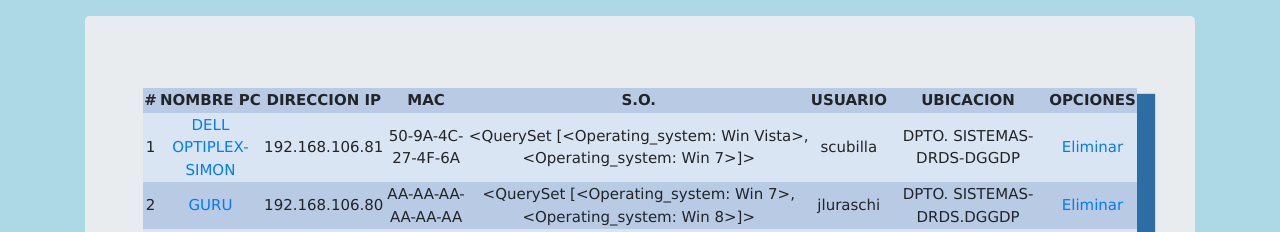
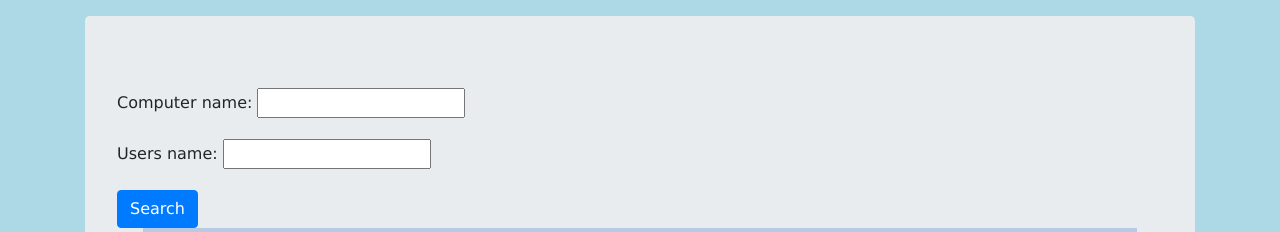
Before and after one commit to scubilla/inventario, a Django app: template templates/list_computer.html in a window 1280 px wide. Shown: the part 56-288 px from the top of the page. Run offline with Django 3.2, Linux system fonts and the light colour scheme; the template is opened without the code that fills it: values that come from a table or form of the project are taken from there, others are empty; data comes from the database, SQL or seed files in the repository; both versions use the stored data as it was after the commit; some libraries are stand-ins or nearby versions.

Commit message:
24-LINKING TABLES & MULTI-CHOICE FIELD_new

```diff
--- a/compuapp/forms.py
+++ b/compuapp/forms.py
@@ -3,5 +3,21 @@ from .models import Computer
 
 class ComputerForm(forms.ModelForm):
    class Meta:
-     model = Computer
-     fields = ['computer_name', 'IP_address', 'MAC_address','operating_system', 'users_name', 'location', 'purchase_date']
+        model = Computer
+        fields = ['computer_name', 'IP_address', 'MAC_address','operating_system', 'users_name', 'location', 'purchase_date']
+
+   def clean_computer_name(self):  # Validates the Computer Name Field
+       computer_name = self.cleaned_data.get('computer_name')
+       if (computer_name == ""):
+           raise forms.ValidationError('Este campo no puede quedar vacio.')
+
+       for instance in Computer.objects.all():
+           if instance.computer_name == computer_name:
+              raise forms.ValidationError('El nombre ' + computer_name + ' ya existe.')
+
+       return computer_name
+
+class ComputerSearchForm(forms.ModelForm):
+    class Meta:
+        model = Computer
+        fields = ['computer_name','users_name']
--- a/inventario/settings.py
+++ b/inventario/settings.py
@@ -38,6 +38,7 @@ INSTALLED_APPS = [
     'django.contrib.messages',
     'django.contrib.staticfiles',
     'crispy_forms',
+    'crispy_bootstrap4',
     'compuapp',
 ]
 
@@ -121,7 +122,10 @@ USE_TZ = True
 # https://docs.djangoproject.com/en/3.0/howto/static-files/
 
 STATIC_URL = '/static/'
+
+CRISPY_ALLOWED_TEMPLATE_PACKS = "bootstrap4"
 CRISPY_TEMPLATE_PACK = 'bootstrap4'
+#CRISPY_TEMPLATE_PACK = 'uni_form'
 
 STATICFILES_DIRS = [
     os.path.join(BASE_DIR, "static"),
--- a/templates/list_computer.html
+++ b/templates/list_computer.html
@@ -1,4 +1,5 @@
 {% load static %}
+{% load crispy_forms_tags %}
 
 <!doctype html>
 <html lang="en">
@@ -52,7 +53,12 @@
   <main role="main" class="container">
   <div class="jumbotron">
     <h1 class="title">{{title}}</h1>
-        <table>
+    <form method="post" action="">
+        {% csrf_token %}
+        {{form.as_p}}
+        <input class="btn btn-primary" type="submit" value="Search" />
+    </form>
+    <table>
     <tr>
         <th>#</th>
         <th>NOMBRE PC</th>
```
Also changed, not shown: compuapp/views.py (+25 -3 lines), db.sqlite3.
